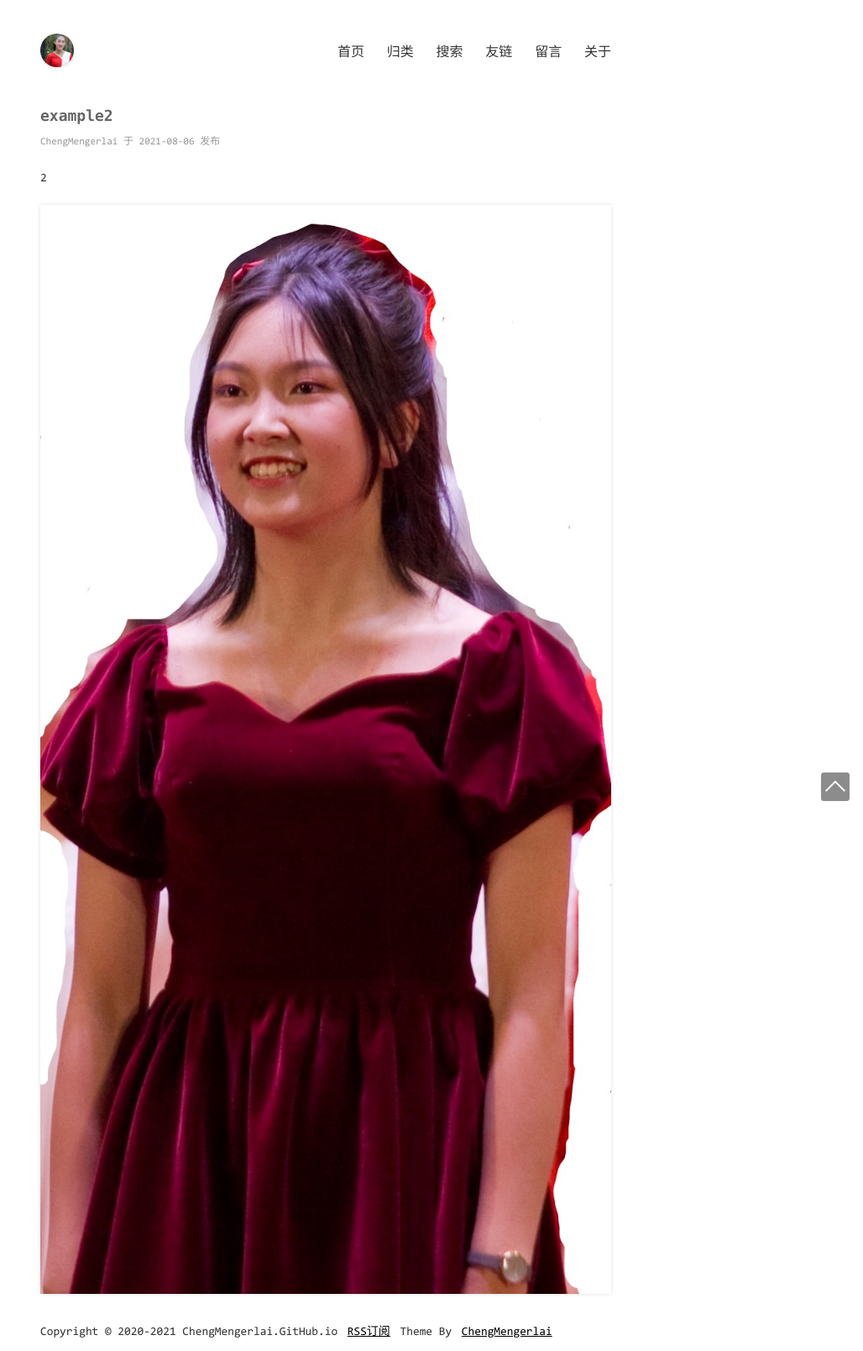
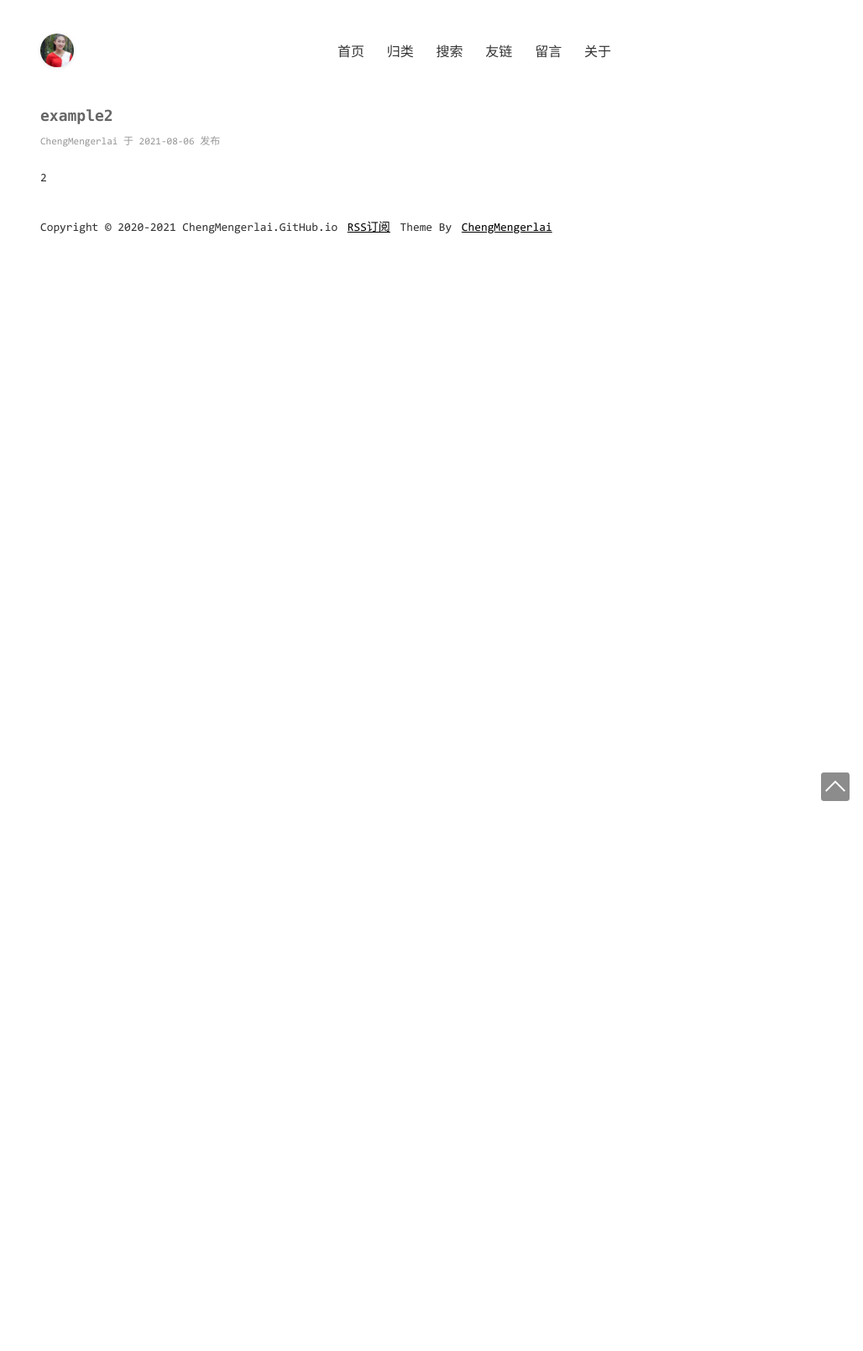
Before and after one commit to chengmengerlai/chengmengerlai.github.io, a Jekyll site: the page built from _posts/2021-08-06-example2.md, in a window 1280 px wide. Shown: the whole page at 84% size, without its empty margins (252-1280 px from the left). Built offline with Jekyll 4.4.1, drawn with Linux system fonts in a browser that asks for light colours; comment, search, counter and statistics services are not loaded; after the commit the page ends 900 px from its top, so only the background shows below that.

Commit message:
Update 2021-08-06-example2.md

```diff
--- a/_posts/2021-08-06-example2.md
+++ b/_posts/2021-08-06-example2.md
@@ -5,5 +5,3 @@ categories: [分类1]
 ---
 
 2
-
-![InkedInked20210528-IMG_0180_LI2](InkedInked20210528-IMG_0180_LI2.jpg)
```
